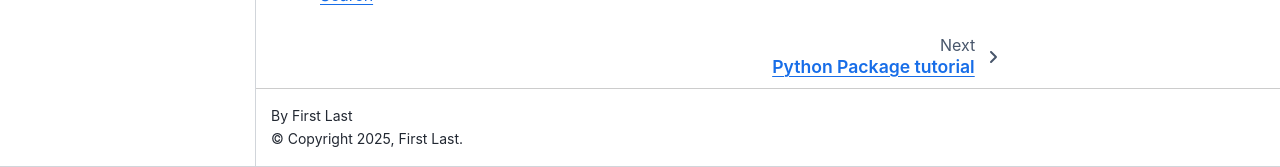
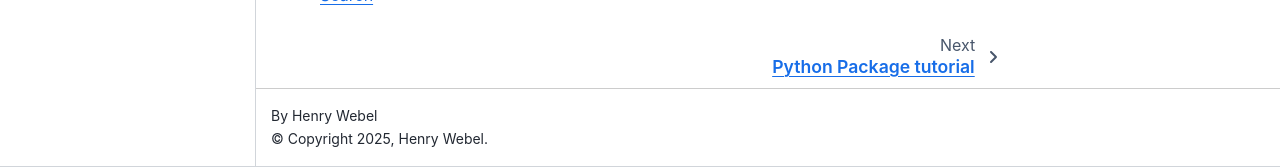
Before and after one commit to Multiomics-Analytics-Group/streamlit_demo, a Sphinx documentation site: the page built from docs/index.md, in a window 1280 px wide and 900 px high, scrolled down 816 px. Shown: the part 733-900 px from the top of the window. Built offline with Sphinx 7.4.7 and the Sphinx Book theme 1.1.4, drawn with Linux system fonts in a browser that asks for light colours; pages that are not in the unit, such as notebooks, are missing from menus; comment, search, counter and statistics services are not loaded.

Commit message:
:art: make a few changes required by the template

```diff
--- a/docs/conf.py
+++ b/docs/conf.py
@@ -16,8 +16,8 @@
 # -- Project information -----------------------------------------------------
 
 project = "python_package"
-copyright = "2025, First Last"
-author = "First Last"
+copyright = "2025, Henry Webel"
+author = "Henry Webel"
 PACKAGE_VERSION = metadata.version("python_package")
 version = PACKAGE_VERSION
 release = PACKAGE_VERSION
@@ -97,8 +97,8 @@
 # html_logo = "_static/logo-wide.svg"
 # html_favicon = "_static/logo-square.svg"
 html_theme_options = {
-    "github_url": "https://github.com/RasmussenLab/python_package",
-    "repository_url": "https://github.com/RasmussenLab/python_package",
+    "github_url": "https://github.com/Multiomics-Analytics-Group/streamlit_demo",
+    "repository_url": "https://github.com/Multiomics-Analytics-Group/streamlit_demo",
     "repository_branch": "main",
     "home_page_in_toc": True,
     "path_to_docs": "docs",
--- a/pyproject.toml
+++ b/pyproject.toml
@@ -1,6 +1,6 @@
 # ref: https://setuptools.pypa.io/en/stable/userguide/pyproject_config.html
 [project]
-authors = [{ name = "First Last", email = "first.last@gmail.com" }]
+authors = [{ name = "Henry Webel", email = "heweb@dtu.dk" }]
 description = "A small example package"
 name = "python_package"
 # This means: Load the version from the package itself.
@@ -28,8 +28,8 @@
 
 
 [project.urls]
-"Bug Tracker" = "https://github.com/RasmussenLab/python_package/issues"
-"Homepage" = "https://github.com/RasmussenLab/python_package"
+"Bug Tracker" = "https://github.com/Multiomics-Analytics-Group/streamlit_demo/issues"
+"Homepage" = "https://github.com/Multiomics-Analytics-Group/streamlit_demo"
 
 [project.optional-dependencies]
 # Optional dependencies to locally build the documentation, also used for
```
